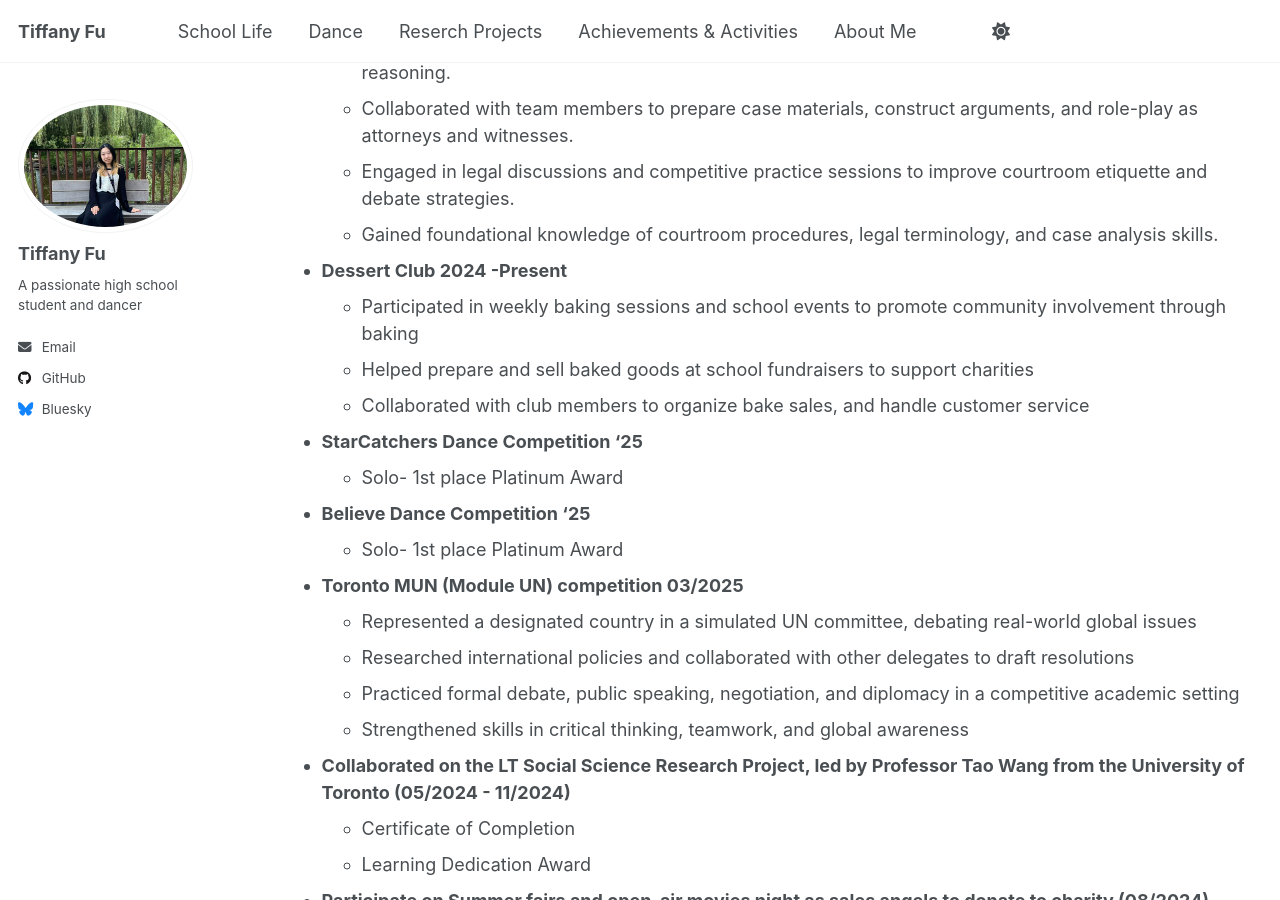
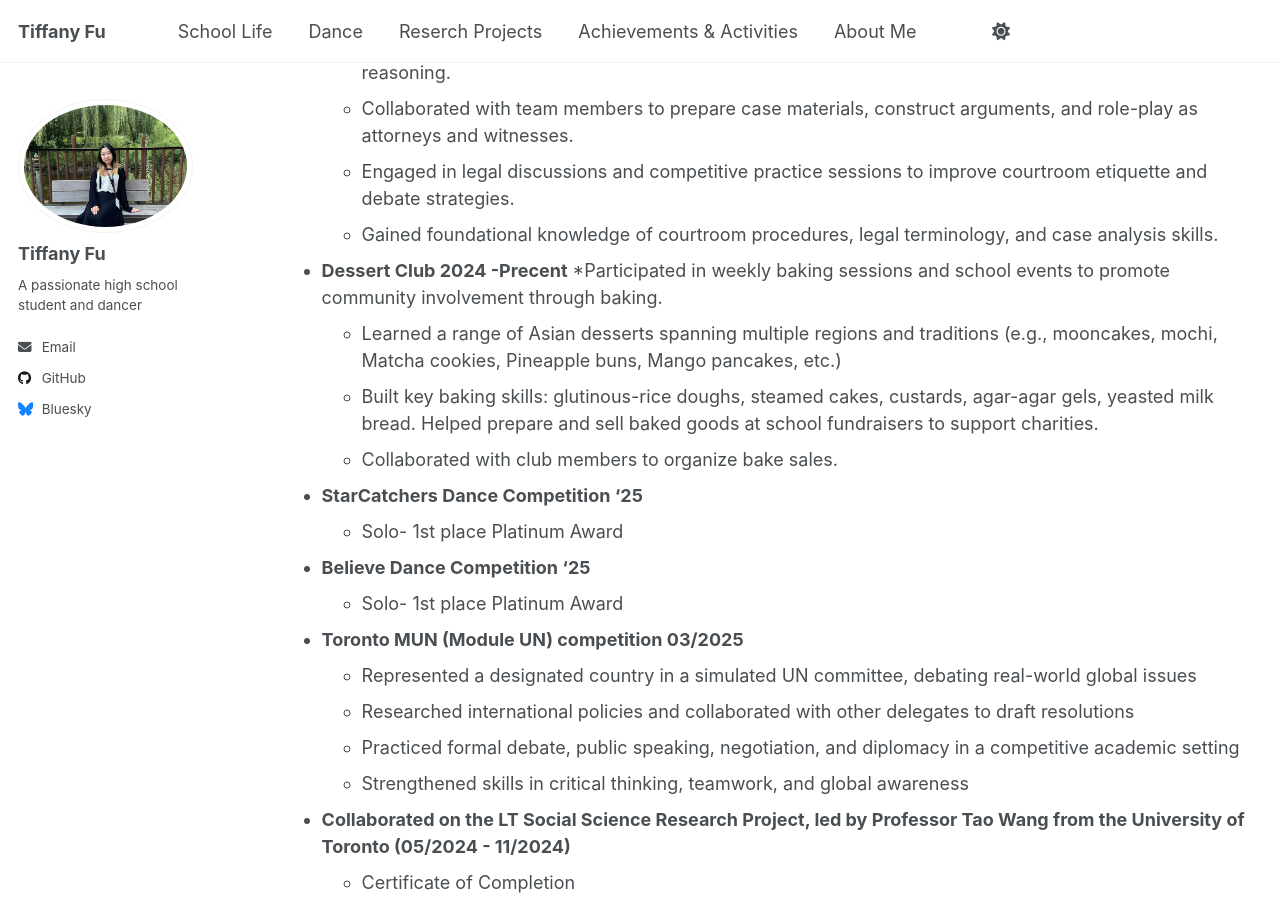
Before and after one commit to TiffanyJTFu/TiffanyFu, a Jekyll site: the page built from _pages/cv.md, in a window 1280 px wide and 900 px high, scrolled down 2724 px. Built offline with Jekyll 4.4.1, drawn with Linux system fonts in a browser that asks for light colours; a script that is not in the unit is left out.

Commit message:
Update Dessert Club section with new details
Corrected spelling of 'Present' and improved formatting. Added details about Asian desserts and baking skills learned.

```diff
--- a/_pages/cv.md
+++ b/_pages/cv.md
@@ -68,10 +68,12 @@ ACHIEVEMENTS AND ACTIVITIES
   * Collaborated with team members to prepare case materials, construct arguments, and role-play as attorneys and witnesses.
   * Engaged in legal discussions and competitive practice sessions to improve courtroom etiquette and debate strategies.
   * Gained foundational knowledge of courtroom procedures, legal terminology, and case analysis skills.
-* **Dessert Club 2024 -Present**
-  * Participated in weekly baking sessions and school events to promote community involvement through baking
-  * Helped prepare and sell baked goods at school fundraisers to support charities
-  * Collaborated with club members to organize bake sales, and handle customer service
+* **Dessert Club 2024 -Precent**
+  *Participated in weekly baking sessions and school events to promote community involvement through baking.
+  * Learned a range of Asian desserts spanning multiple regions and traditions (e.g., mooncakes, mochi, Matcha cookies, Pineapple buns, Mango pancakes, etc.)
+  * Built key baking skills: glutinous-rice doughs, steamed cakes, custards, agar-agar gels, yeasted milk bread.
+Helped prepare and sell baked goods at school fundraisers to support charities.
+  * Collaborated with club members to organize bake sales.
 * **StarCatchers Dance Competition '25**
   * Solo- 1st place Platinum Award
 * **Believe Dance Competition '25**
```
